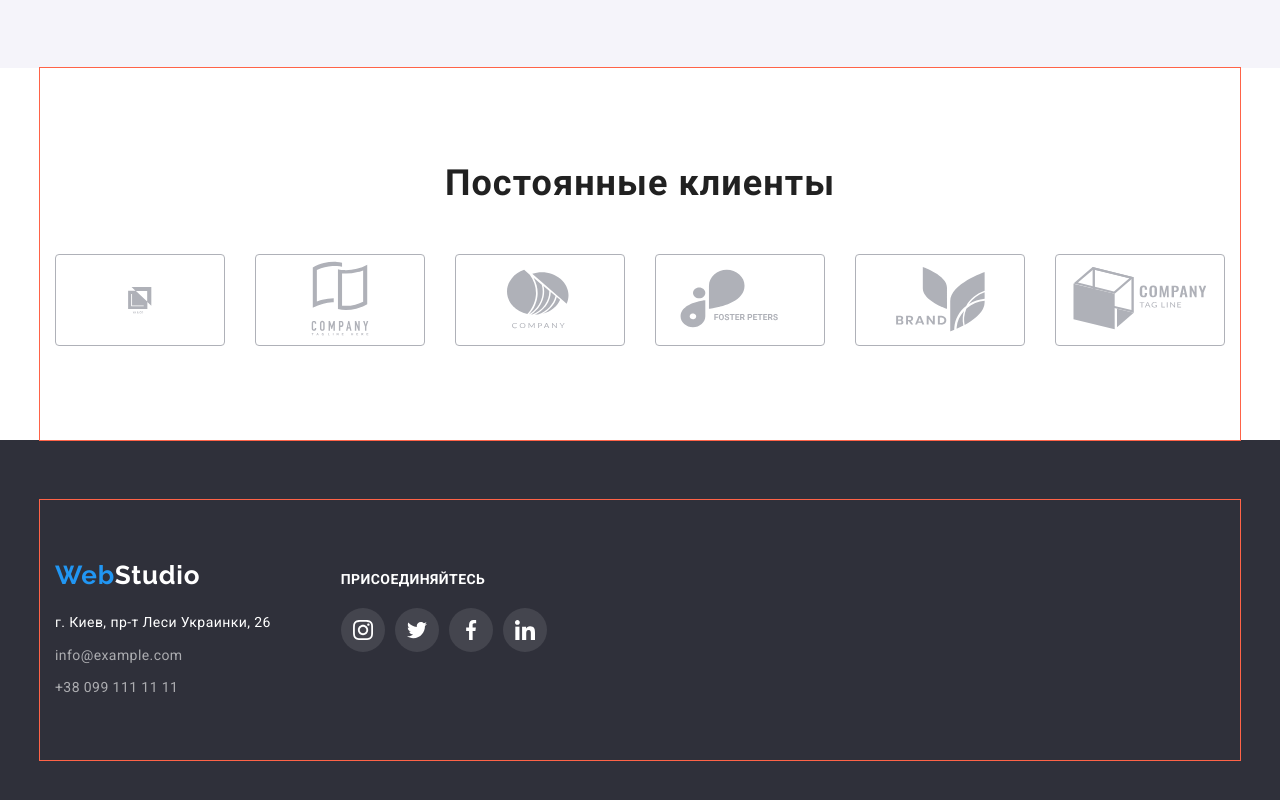
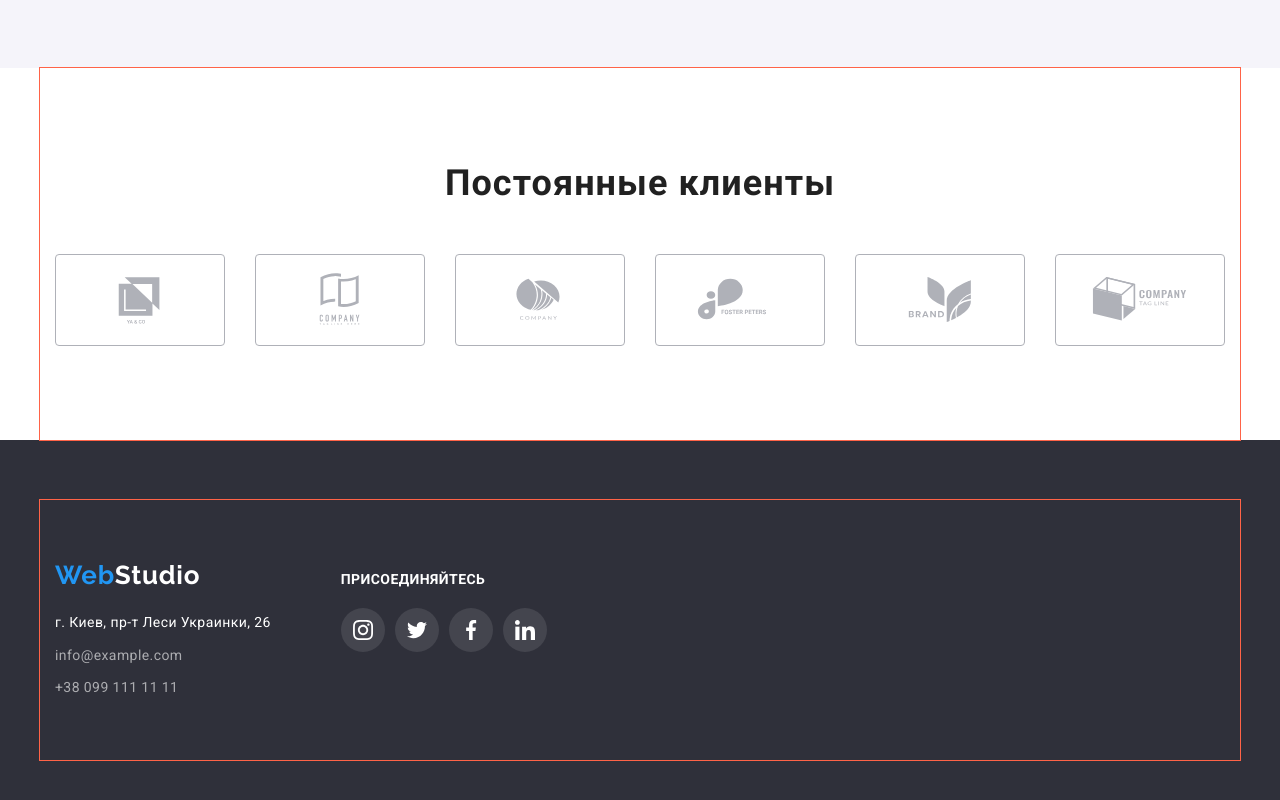
Before and after one commit to Marina0408/hw-4, a plain HTML site: page index.html in a window 1280 px wide. Shown: the part 2234-3034 px from the top of the page. Drawn offline with nearby package versions, Linux system fonts and the light colour scheme.

Commit message:
staff fin

```diff
--- a/css/styles.css
+++ b/css/styles.css
@@ -412,10 +412,6 @@ margin-top: 50px;
 padding-bottom: 94px;
 }
 
-.clients-item {
-/* outline: 1px solid red; */
-}
-
 .clients-item + .clients-item {
 margin-left: 30px;
 }
@@ -432,6 +428,8 @@ align-items: center;
 
 .clients-icon {
 fill: #AFB1B8;
+width: 106px;
+height: 60px;
 }
 
 /* -------------------F O O T E R--------------------*/
@@ -440,7 +438,11 @@ fill: #AFB1B8;
 padding-top: 60px;
 padding-bottom: 60px;
 background-color: var(--background-hero-footer);
+}
 
+.container-wrap {
+max-width: 1600px;
+margin: 0 auto;
 }
 
 .container-wrap .container {
--- a/index.html
+++ b/index.html
@@ -264,7 +264,7 @@
             <li class="clients-item">
                 <a href="" class="clients-link">
                     <svg class="clients-icon" width="106" height="60">
-                        <use href="./images/symbol-defs.svg#icon-Logo"></use>
+                        <use href="./images/symbol-defs new.svg#icon-Logo"></use>
                     </svg>
                 </a>
             </li>
@@ -272,7 +272,7 @@
             <li class="clients-item">
                 <a href="" class="clients-link">
                     <svg class="clients-icon">
-                        <use href="./images/symbol-defs.svg#icon-Logo-1"></use>
+                        <use href="./images/symbol-defs new.svg#icon-Logo-1"></use>
                     </svg>
                 </a>
             </li>
@@ -280,7 +280,7 @@
             <li class="clients-item">
                 <a href="" class="clients-link">
                     <svg class="clients-icon">
-                        <use href="./images/symbol-defs.svg#icon-Logo-2"></use>
+                        <use href="./images/symbol-defs new.svg#icon-Logo-2"></use>
                     </svg>
                 </a>
             </li>
@@ -288,7 +288,7 @@
             <li class="clients-item">
                 <a href="" class="clients-link">
                     <svg class="clients-icon">
-                        <use href="./images/symbol-defs.svg#icon-Logo-3"></use>
+                        <use href="./images/symbol-defs new.svg#icon-Logo-3"></use>
                     </svg>
                 </a>
             </li>
@@ -296,7 +296,7 @@
             <li class="clients-item">
                 <a href="" class="clients-link">
                     <svg class="clients-icon">
-                        <use href="./images/symbol-defs.svg#icon-Logo-4"></use>
+                        <use href="./images/symbol-defs new.svg#icon-Logo-4"></use>
                     </svg>
                 </a>
             </li>
@@ -304,7 +304,7 @@
             <li class="clients-item">
                 <a href="" class="clients-link">
                     <svg class="clients-icon">
-                        <use href="./images/symbol-defs.svg#icon-Logo-5"></use>
+                        <use href="./images/symbol-defs new.svg#icon-Logo-5"></use>
                     </svg>
                 </a>
             </li>
```
Also changed, not shown: images/symbol-defs new.svg (added).
